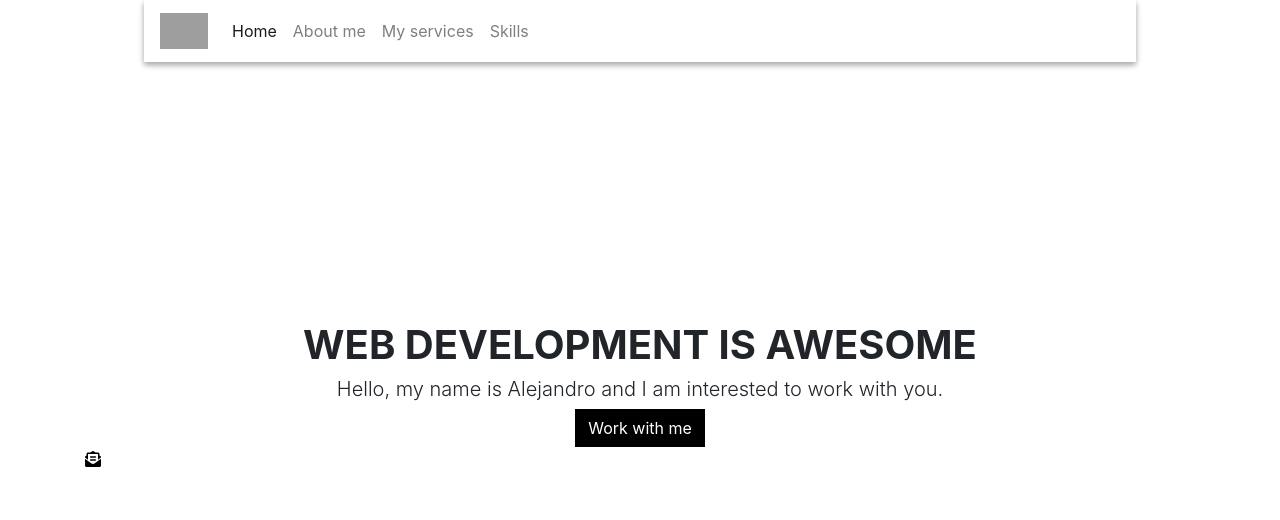
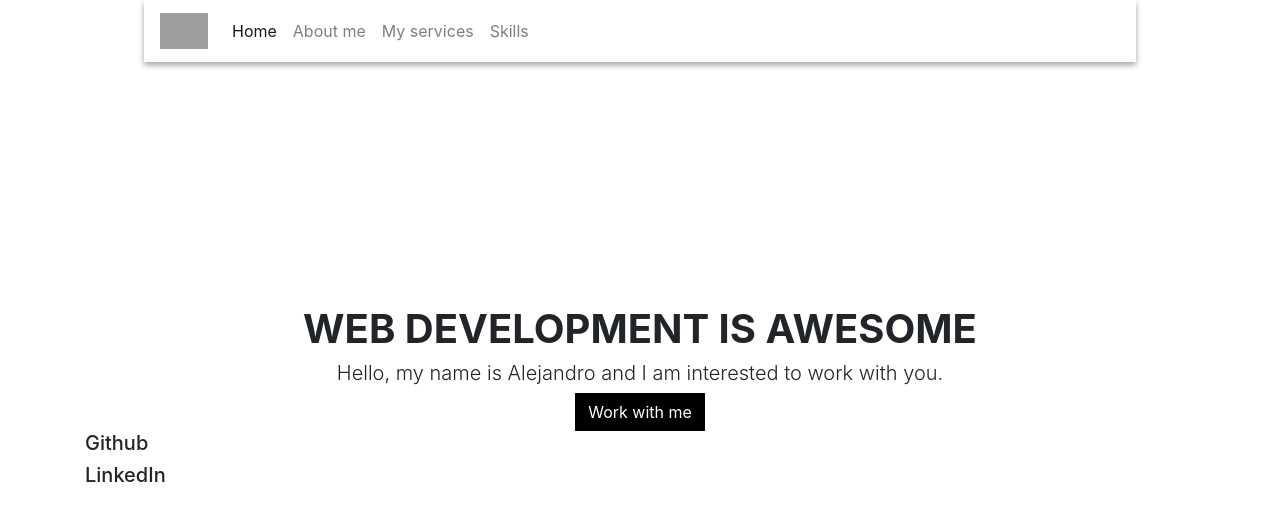
Before and after one commit to AlejandroMilan/MilanPortfolio, a Nuxt app: page / in a window 1280 px wide. Shown: the top 520 px of the page. Built offline with nearby package versions, Linux system fonts and the light colour scheme; grey boxes are pictures that could not be loaded.

Commit message:
Social links info added and Foor loop added

```diff
--- a/components/index_page-components/SocialLinks.vue
+++ b/components/index_page-components/SocialLinks.vue
@@ -1,11 +1,15 @@
 <template>
   <div class="social-links container">
-    <article class="social-links-item">
-      <a class="social-link-item-icons">
-        <font-awesome-icon :icon="['fas', 'envelope-open-text']" />
+    <article
+      v-for="socialLink in socialLinks"
+      :key="socialLink.name"
+      class="social-links-item"
+    >
+      <a class="social-link-item-icons" href="socialLink.url">
+        <font-awesome-icon :icon="['fas', socialLink.iconName]" />
       </a>
       <div class="social-link-item-title">
-        <h3 class="h5"></h3>
+        <h3 class="h5">{{ socialLink.name }}</h3>
       </div>
     </article>
   </div>
@@ -22,6 +26,21 @@ Vue.component('font-awesome-icon', FontAwesomeIcon)
 // Then add it to library
 library.add(faEnvelopeOpenText)
 export default Vue.extend({
-  components: {},
+  data: () => {
+    return {
+      socialLinks: [
+        {
+          name: 'Github',
+          url: '',
+          iconName: '',
+        },
+        {
+          name: 'LinkedIn',
+          url: '',
+          iconName: '',
+        },
+      ],
+    }
+  },
 })
 </script>
```
